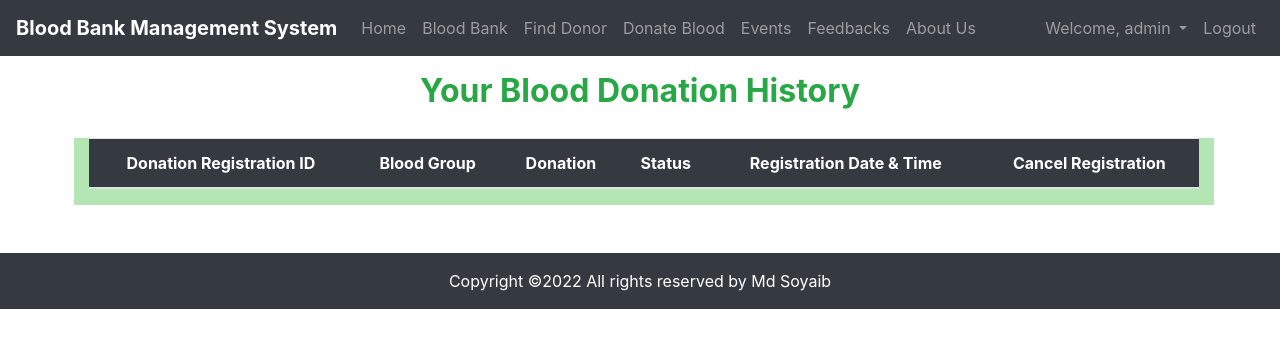
After one commit to mdsoyaib/Blood_Bank, a Django app: page /donation_history in a window 1280 px wide. The commit adds this page. Shown: the top 348 px of the page. Run offline with Django 3.2, Linux system fonts and the light colour scheme; a user stored in the database is signed in; data comes from the database, SQL or seed files in the repository; both versions use the stored data as it was after the commit; lists and menus that the app fills with data are empty; parts of the project's set-up code (start-up, migrations or seed data) failed here and were passed over; some libraries are stand-ins or nearby versions.

Commit message:
worked for donation history and cancel donation registration in urls, views, models, admin, html pages

```diff
--- a/app/admin.py
+++ b/app/admin.py
@@ -1,5 +1,5 @@
 from django.contrib import admin
-from app.models import Blood, CustomUser, City, Event, EventRegistration, Feedback, ContactForm, BloodRequest, FeedbackLike, RequestToDonor
+from app.models import Blood, CustomUser, City, Event, EventRegistration, Feedback, ContactForm, BloodRequest, FeedbackLike, RequestToDonor, Donation
 
 # Register your models here.
 
@@ -22,3 +22,5 @@ admin.site.register(BloodRequest)
 class RequestToDonorAdmin(admin.ModelAdmin):
     list_display = ("id", "from_patient", "to_donor", "blood", "message", "created_at")
     list_per_page = 10
+
+admin.site.register(Donation)
--- a/app/models.py
+++ b/app/models.py
@@ -65,14 +65,14 @@ class RequestToDonor(models.Model):
 
 class Donation(models.Model):
     status = (
+        ("Pending", "Pending"),
         ("Approved", "Approved"),
         ("Canceled", "Canceled"),
         ("Collected", "Collected"),
-        ("Expired", "Expired"),
     )
     donor = models.ForeignKey(CustomUser, on_delete=models.DO_NOTHING, null=True, blank=True)
     donation = models.CharField(max_length=255, null=True, blank=True)
-    status = models.CharField(max_length=255, choices=status, null=True, blank=True, default="Approved")
+    status = models.CharField(max_length=255, choices=status, null=True, blank=True, default="Pending")
 
     created_at = models.DateTimeField(auto_now_add=True, blank=True, null=True)
     updated_at = models.DateTimeField(auto_now=True, blank=True, null=True)
--- a/app/views.py
+++ b/app/views.py
@@ -1,6 +1,6 @@
 from django.shortcuts import render, redirect
 from django.views import View
-from app.models import City, Blood, CustomUser, Event, EventRegistration, Feedback, ContactForm, BloodRequest, FeedbackLike, RequestToDonor
+from app.models import City, Blood, CustomUser, Event, EventRegistration, Feedback, ContactForm, BloodRequest, FeedbackLike, RequestToDonor, Donation
 from django.contrib import messages
 from django.contrib.auth import authenticate, login
 from django.db.models import F
@@ -170,10 +170,46 @@ class DonateBlood(View):
     def get(self, request):
         user = request.user
         if user.is_authenticated:
-            return render(request, "donate_blood.html")
+            if user.role == 'donor':
+                return render(request, "donate_blood.html")
+            else:
+                messages.warning(request, 'update yourself from patient to donor for donating blood')
+                return redirect('home')
         else:
             messages.warning(request, "login first to access that page")
             return redirect('login')
+
+    def post(self, request):
+        user = request.user
+        donation = request.POST['donation']
+        donate = Donation(donor=user, donation=donation)
+        donate.save()
+        messages.success(request, "Registration for blood donation is successfull. Come to the blood bank to donate your blood.")
+        return redirect('donation_history')
+
+
+#donation history page view
+
+class DonationHistory(View):
+    def get(self, request):
+        user = request.user
+        if user.is_authenticated:
+            donation = Donation.objects.filter(donor=user)
+            return render(request, 'donation_history.html', {'donation':donation})
+        else:
+            messages.warning(request, 'login first to access that page!')
+            return redirect('login')
+
+
+# cancel donation registration view
+
+class CancelDonation(View):
+    def post(self, request):
+        id = request.POST['donationID']
+        cancelDonation = Donation.objects.get(id=id)
+        cancelDonation.delete()
+        messages.success(request, "You have successfully canceled donation registration!")
+        return redirect('donation_history')
 
 
 # events page view
--- a/blood_bank/urls.py
+++ b/blood_bank/urls.py
@@ -15,7 +15,7 @@ Including another URLconf
 """
 from django.contrib import admin
 from django.urls import path
-from app.views import Home, Signup, Login, Events, Feedbacks, About, BloodBank, BloodRequestHistory, BloodRequestReport, DeleteBloodRequest, EditFeedback, DeleteFeedback, LikeFeedback, FindDonor, DonorRequestHistory, PatientRequestHistory, DonateBlood
+from app.views import Home, Signup, Login, Events, Feedbacks, About, BloodBank, BloodRequestHistory, BloodRequestReport, DeleteBloodRequest, EditFeedback, DeleteFeedback, LikeFeedback, FindDonor, DonorRequestHistory, PatientRequestHistory, DonateBlood, DonationHistory, CancelDonation
 from django.contrib.auth import views as auth_views
 from django.conf.urls.static import static
 from django.conf import settings
@@ -30,6 +30,8 @@ urlpatterns = [
     path('patient_requests', PatientRequestHistory.as_view(), name="patient_requests"),
 
     path('donate_blood', DonateBlood.as_view(), name="donate_blood"),
+    path('donation_history', DonationHistory.as_view(), name="donation_history"),
+    path('cancel_donation', CancelDonation.as_view(), name='cancel_donation'),
 
     path('event', Events.as_view(), name="event"),
 
--- a/templates/base.html
+++ b/templates/base.html
@@ -42,6 +42,9 @@
             <li class="">
                 <a class="nav-link" href="{% url 'find_donor' %}">Find Donor <span class="sr-only">(current)</span></a>
             </li>
+            <li class="">
+                <a class="nav-link" href="{% url 'donate_blood' %}">Donate Blood <span class="sr-only">(current)</span></a>
+            </li>
             {% endif %}
             <li class="">
                 <a class="nav-link" href="{% url 'event' %}">Events<span class="sr-only"></a>
@@ -80,6 +83,7 @@
                     <a class="dropdown-item" href="{% url 'donor_requests' %}">Donor Requests</a>
                     {% if user.role == 'donor' %}
                     <a class="dropdown-item" href="{% url 'patient_requests' %}">Patient Requests</a>
+                    <a class="dropdown-item" href="{% url 'donation_history' %}">Donation History</a>
                     {% endif %}
                 </div>
                 {% endif %}
--- /dev/null
+++ b/templates/donation_history.html
@@ -0,0 +1,54 @@
+{% extends 'base.html' %}
+
+{% block title %}
+    Donation History
+{% endblock title %}
+
+{% block content %}
+
+    <div class="container">
+        <div class="row">
+            <div class="col-lg-12 text-center pt-3 pb-3 text-success">
+                <h2><b>Your Blood Donation History</b></h2>
+            </div>
+
+            <!-- this section is about the blood requests history -->
+
+            <div class="col-lg-12 ml-1 mr-1 mt-1 mb-5" style="background-color: rgb(180, 230, 180);">
+                <table class="table table-hover text-center">
+                    <thead class="bg-dark text-white">
+                      <tr>
+                        <th scope="col">Donation Registration ID</th>
+                        <th scope="col">Blood Group</th>
+                        <th scope="col">Donation</th>
+                        <th scope="col">Status</th>
+                        <th scope="col">Registration Date & Time</th>
+                        <th scope="col">Cancel Registration</th>
+                      </tr>
+                    </thead>
+                    <tbody>
+                        {% for donation in donation %}
+                        <tr>
+                            <th scope="row">{{donation.id}}</th>
+                            <td>{{donation.donor.blood}}</td>
+                            <td>{{donation.donation}}</td>
+                            <td>{{donation.status}}</td>
+                            <td>{{donation.created_at}}</td>
+
+                            <form method="post" action="cancel_donation">
+                                {% csrf_token %}
+                                {% if donation.status == "Pending" %}
+                                <td><button class="btn btn-danger" type="submit">Cancel Registration</button></td>
+                                <input type="hidden" name="donationID" value="{{donation.id}}">
+                                {% endif %}
+                            </form>
+
+                        </tr>
+                        {% endfor %}
+                    </tbody>
+                </table>
+            </div>
+        </div>
+    </div>
+
+{% endblock content %}
```
Also changed, not shown: app/migrations/0021_donation.py (added), app/migrations/0022_alter_donation_status.py (added), app/migrations/0023_alter_donation_status.py (added), db.sqlite3.
